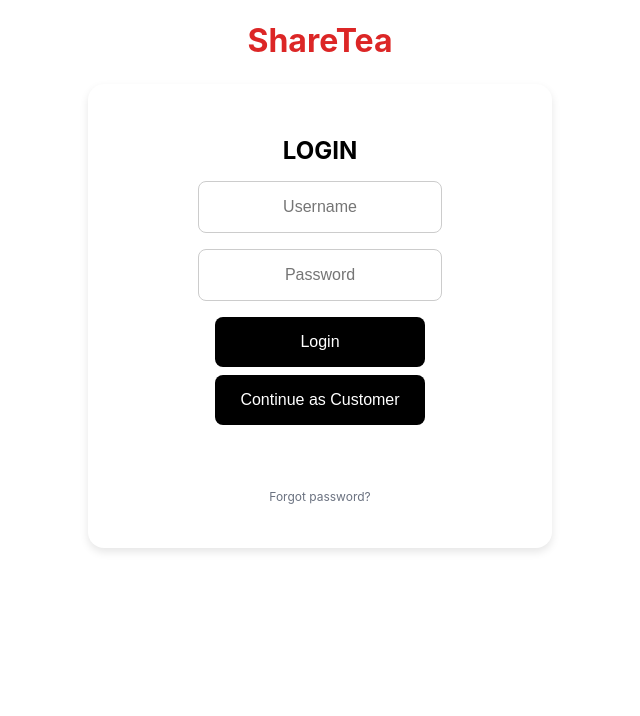
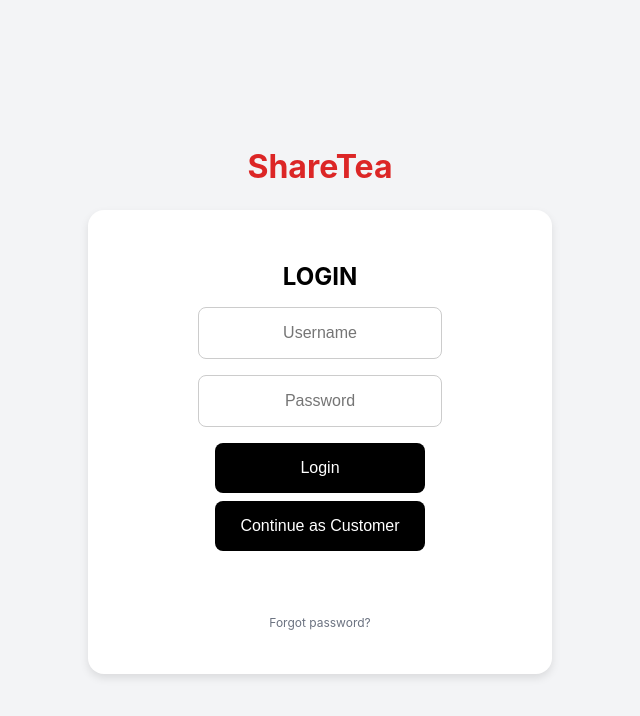
Before and after one commit to DanielC12321/DEPLOYTEST, a React (Create React App) app in the folder frontend/: page /login in a window 1280 px wide. Shown: the top 716 px of the page, without its empty margins (320-960 px from the left). Built offline with nearby package versions, Linux system fonts and the light colour scheme; no server answers; the HTML template or start-up script is replaced by a standard one; what chartjs-plugin-zoom would draw is missing.

Commit message:
login pg changes

```diff
--- a/frontend/src/pages/login.css
+++ b/frontend/src/pages/login.css
@@ -1,3 +1,11 @@
+.outer-container {
+  background-color: #f3f4f6;
+  display: flex;
+  justify-content: center;
+  align-items: center;
+  height: 100vh;
+}
+
 
   .container {
     display: flex;
--- a/frontend/src/pages/login.js
+++ b/frontend/src/pages/login.js
@@ -77,6 +77,7 @@ function Login() {
 
   return (
     <GoogleOAuthProvider clientId={process.env.REACT_APP_GOOGLE_CLIENT_ID}>
+      <div className="outer-container">
         <div className="container">
           <h1 className="title">ShareTea</h1>
           <div className="login-box">
@@ -118,6 +119,7 @@ function Login() {
             <p className="forgot-password">Forgot password?</p>
           </div>
         </div>
+      </div>
     </GoogleOAuthProvider>
   );
 }
```
Lines whose indentation alone changed are shown as unchanged.
